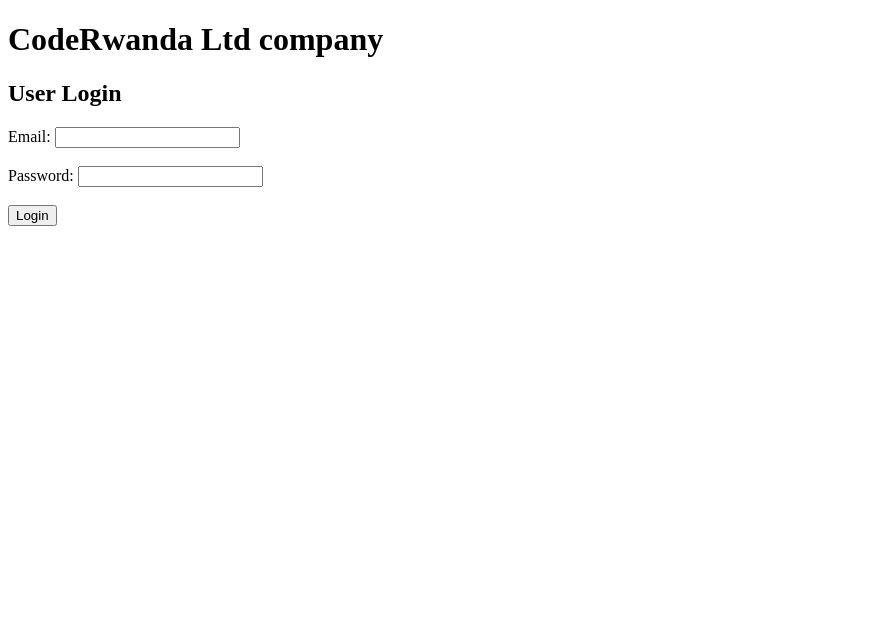
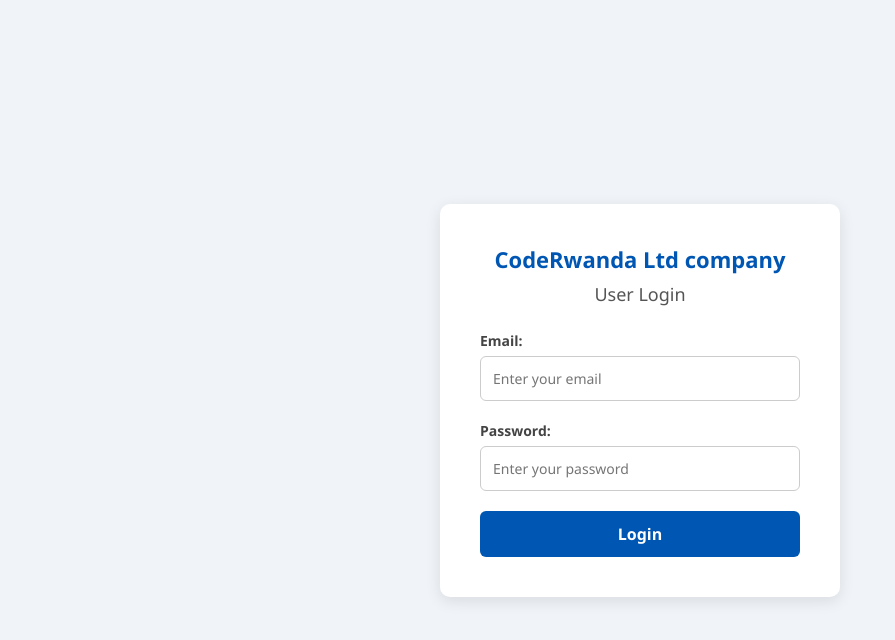
Before and after one commit to kwihanganaL/WebApp-Project, a website: page login.html in a window 1280 px wide. Shown: the whole page, without its empty margins (0-895 px from the left). Drawn offline with Linux system fonts and the light colour scheme.

Commit message:
Add login page

```diff
--- a/login.html
+++ b/login.html
@@ -2,28 +2,112 @@
 <html lang="en">
 <head>
     <meta charset="UTF-8">
-    <title>Login Page</title>
+    <meta name="viewport" content="width=device-width, initial-scale=1.0">
+    <title>Login Page - CodeRwanda Ltd</title>
+    <style>
+        /* Reset and page centering */
+        * {
+            box-sizing: border-box;
+            margin: 0;
+            padding: 0;
+            font-family: 'Segoe UI', Tahoma, Geneva, Verdana, sans-serif;
+        }
+
+        body {
+            background-color: #f0f4f8;
+            display: flex;
+            justify-content: center;
+            align-items: center;
+            height: 100vh;
+            color: #333;
+        }
+
+        /* Card container */
+        .login-container {
+            background-color: #ffffff;
+            padding: 40px;
+            border-radius: 10px;
+            box-shadow: 0 4px 15px rgba(0, 0, 0, 0.1);
+            width: 100%;
+            max-width: 400px;
+        }
+
+        /* Headings */
+        h1 {
+            color: #0056b3;
+            font-size: 22px;
+            text-align: center;
+            margin-bottom: 8px;
+        }
+
+        h2 {
+            color: #555;
+            font-size: 18px;
+            font-weight: normal;
+            text-align: center;
+            margin-bottom: 25px;
+        }
+
+        /* Form elements */
+        label {
+            display: block;
+            font-weight: 600;
+            margin-bottom: 6px;
+            font-size: 14px;
+            color: #444;
+        }
+
+        input[type="email"],
+        input[type="password"] {
+            width: 100%;
+            padding: 12px;
+            margin-bottom: 20px;
+            border: 1px solid #ccc;
+            border-radius: 6px;
+            font-size: 14px;
+            transition: border-color 0.3s;
+        }
+
+        input[type="email"]:focus,
+        input[type="password"]:focus {
+            border-color: #0056b3;
+            outline: none;
+        }
+
+        /* Submit button */
+        button {
+            width: 100%;
+            padding: 12px;
+            background-color: #0056b3;
+            color: white;
+            border: none;
+            border-radius: 6px;
+            font-size: 16px;
+            font-weight: bold;
+            cursor: pointer;
+            transition: background-color 0.3s;
+        }
+
+        button:hover {
+            background-color: #004494;
+        }
+    </style>
 </head>
 <body>
 
+    <div class="login-container">
+        <h1>CodeRwanda Ltd company</h1>
+        <h2>User Login</h2>
+        <form>
+            <label for="email">Email:</label>
+            <input type="email" id="email" name="email" placeholder="Enter your email" required>
 
-    <h1>CodeRwanda Ltd company</h1>
-    <h2>User Login</h2>
+            <label for="password">Password:</label>
+            <input type="password" id="password" name="password" placeholder="Enter your password" required>
 
-
-    <form>
-        <label>Email:</label>
-        <input type="email" name="email" required>
-
-        <br><br>
-
-        <label>Password:</label>
-        <input type="password" name="password" required>
-
-        <br><br>
-
-        <button type="submit">Login</button>
-    </form>
+            <button type="submit">Login</button>
+        </form>
+    </div>
 
 </body>
 </html>
```
